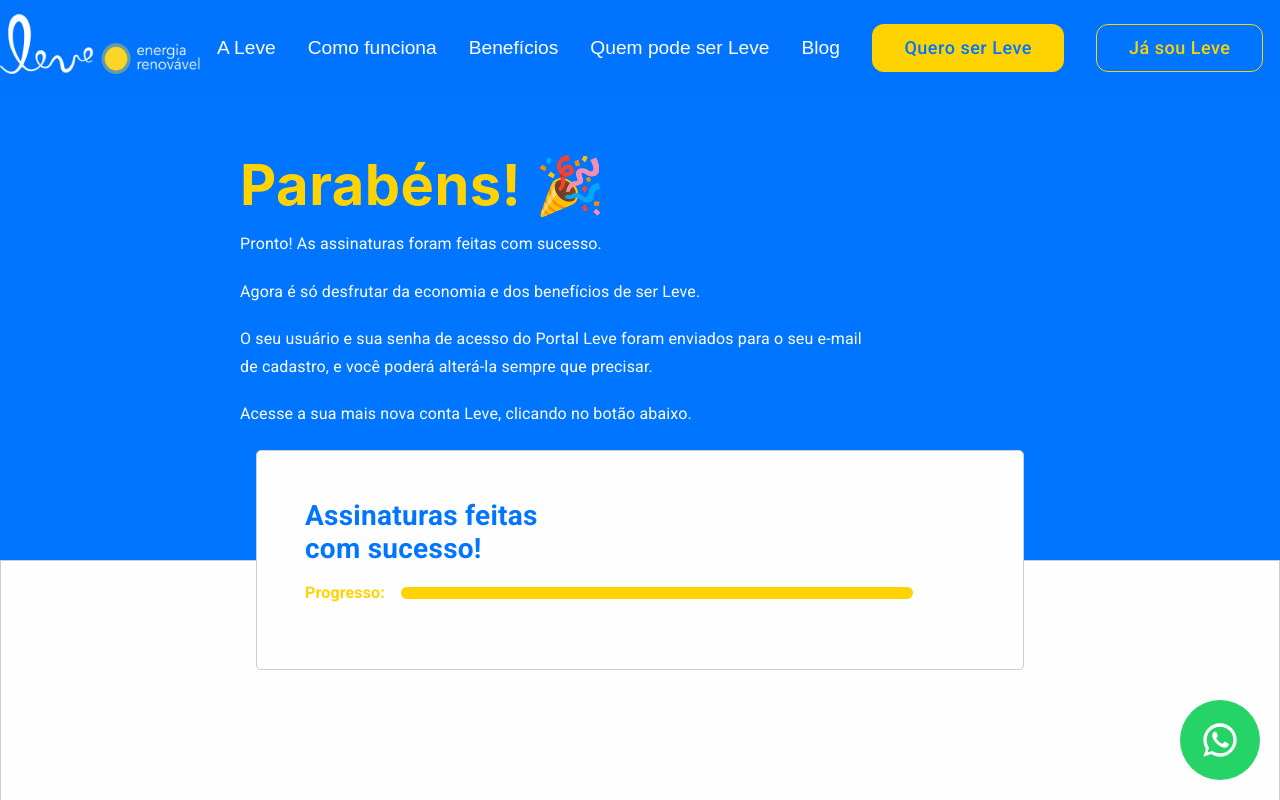
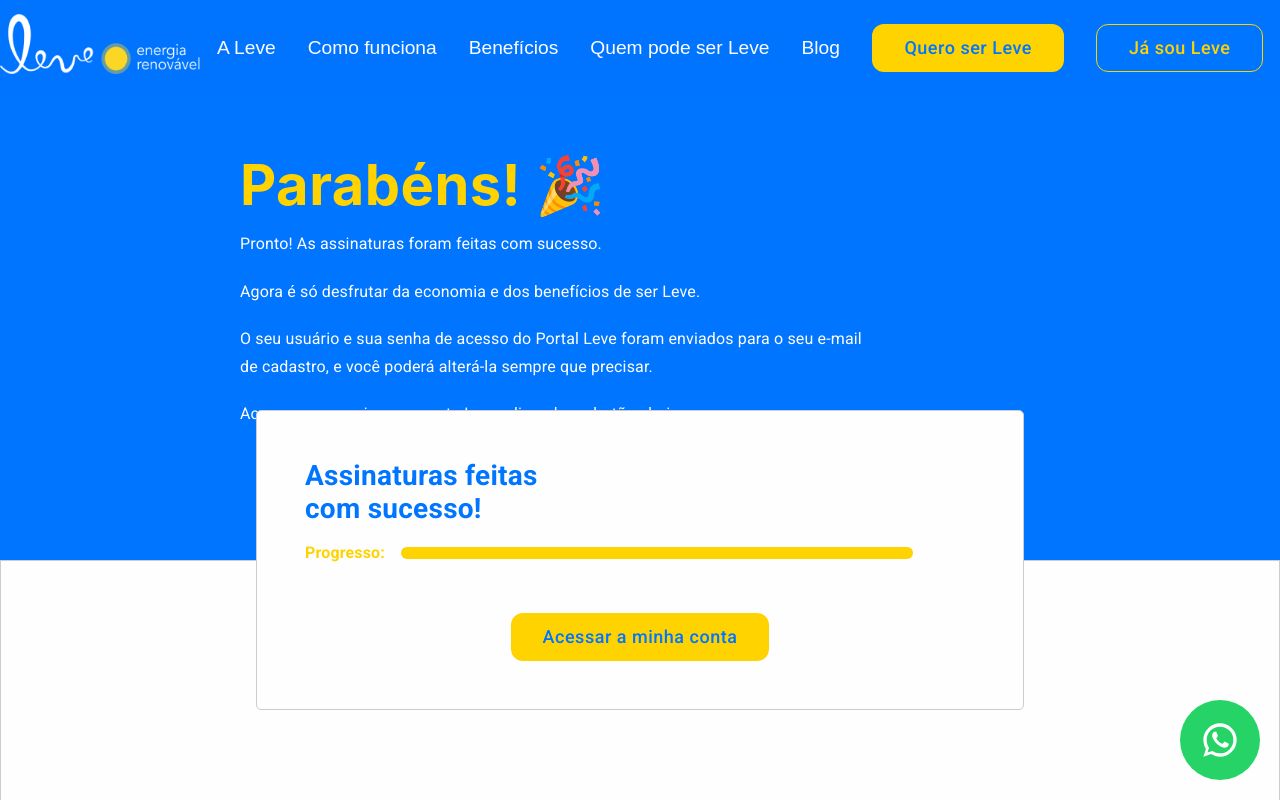
Before and after one commit to Leve-Energia-Renovavel/frontend-site, a Next.js app: page /register/success in a window 1280 px wide. Shown: the top 800 px of the page. Built offline with nearby package versions, Linux system fonts and the light colour scheme.

Commit message:
done succes page, ready to begin styling

```diff
--- a/src/app/register/forms/success-form/SuccessForm.jsx
+++ b/src/app/register/forms/success-form/SuccessForm.jsx
@@ -1,14 +1,21 @@
 import SuccessFormProgress from "./SuccessFormProgress";
 import SuccessFormTitle from "./SuccessFormTitle";
 import { FormContainer, FormHeader } from "./styles";
+import DefaultButton from "@/app/pages/components/utils/buttons/DefaultButton";
+import { useRouter } from "next/navigation";
 
 export default function SuccessForm() {
+    const router = useRouter()
+
     return (
         <FormContainer>
             <FormHeader>
                 <SuccessFormTitle />
                 <SuccessFormProgress />
             </FormHeader>
+            <div style={{ margin: '0 auto' }}>
+                <DefaultButton variant="contained" text={"Acessar a minha conta"} onClick={() => router.push(`/`)} />
+            </div>
         </FormContainer>
     );
 }
```
